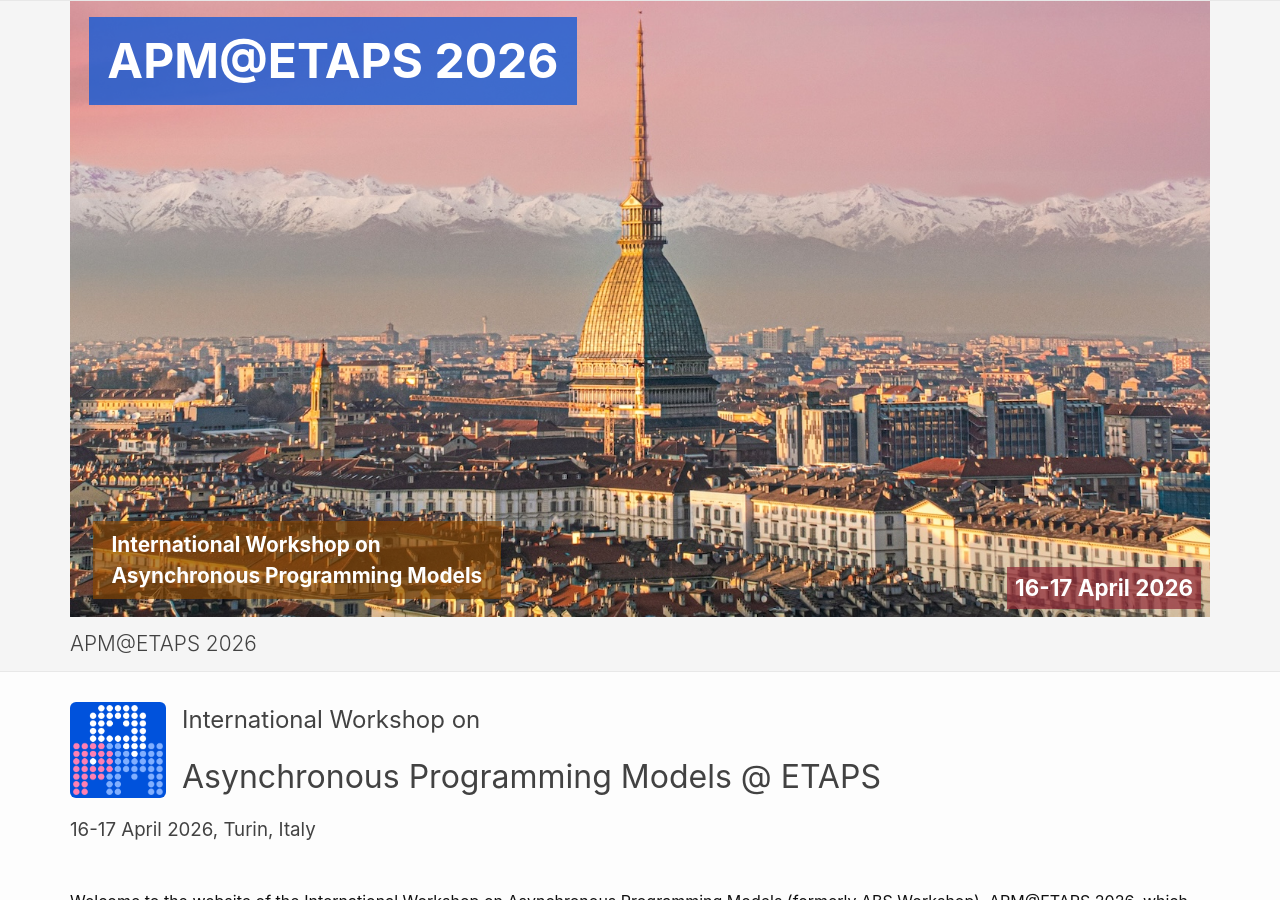
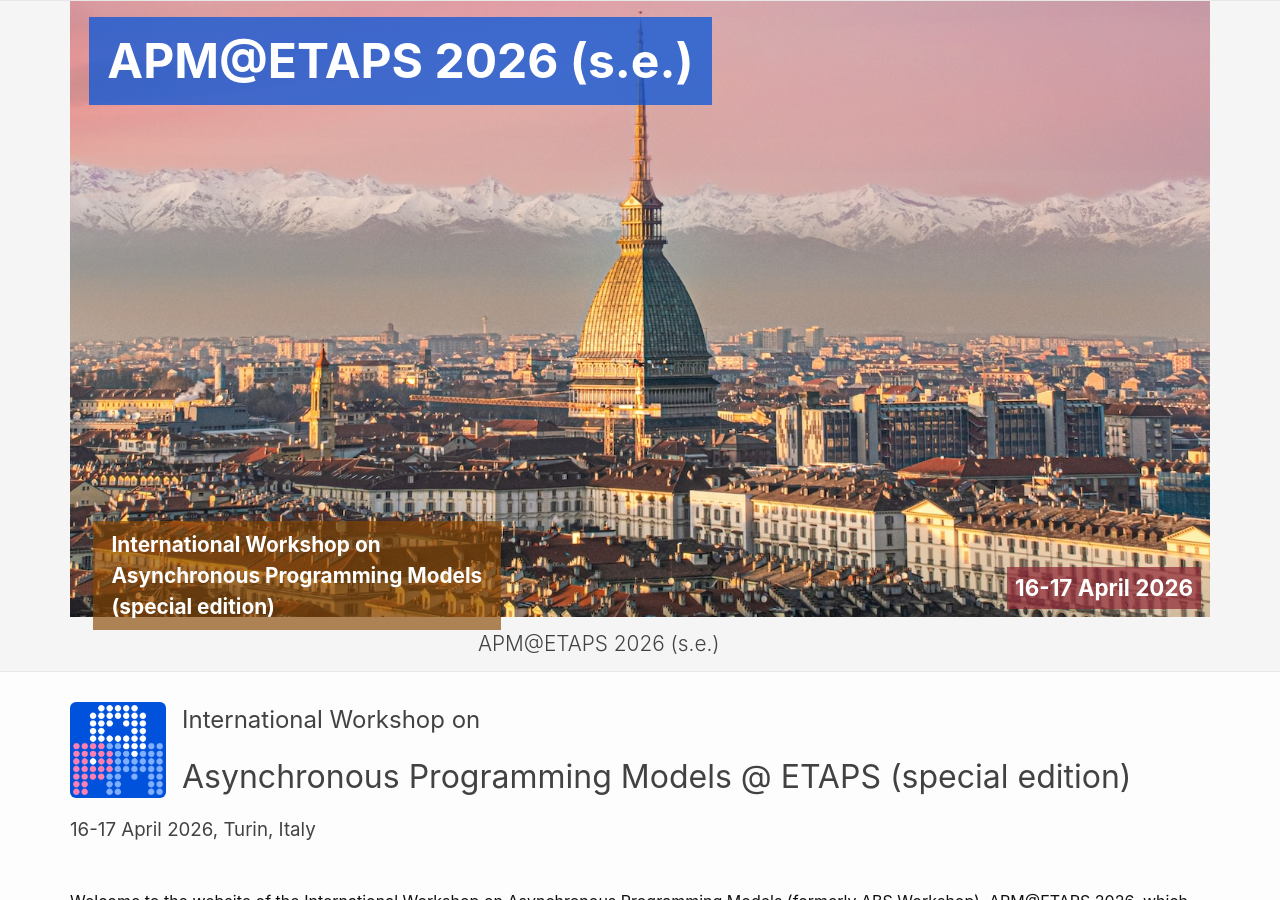
Before and after one commit to apm-workshop/at-etaps2026, a Jekyll site: the page built from _pages/index.md, in a window 1280 px wide and 900 px high. Built offline with Jekyll 4.4.1, drawn with Linux system fonts in a browser that asks for light colours.

Commit message:
updated s.e. names

```diff
--- a/_config.yml
+++ b/_config.yml
@@ -19,8 +19,8 @@
 # in the templates via {{ site.myvariable }}.
 
 include: [_pages]
-title: APM@ETAPS 2026
-subtitle: International Asynchronous Programming Models Workshop - After ETAPS Edition, in Turin, Italy
+title: APM@ETAPS 2026 (s.e.)
+subtitle: International Asynchronous Programming Models Workshop (s.e.) - After ETAPS Edition, in Turin, Italy
 date: 16-17 April 2026
 baseurl: "/at-ETAPS2026" # the subpath of your site, e.g. /blog
 url: "" # the base hostname & protocol for your site, e.g. http://example.com
--- a/_includes/header.html
+++ b/_includes/header.html
@@ -1,13 +1,13 @@
 <header class="site-header" role="banner">
 
   <div class="wrapper header-wrapper">
-    <div class="header-title"><a rel="author" href="/2026/">{{ site.title | escape }}</a></div>
+    <div class="header-title"><a rel="author" href="/at-etaps2026/">{{ site.title | escape }}</a></div>
     <!-- <div class="header-optsubtitle"><a rel="author" href="/2026/">{{ site.subtitle | escape }}</a></div> -->
     <div class="headerImage">
     <!-- https://coolors.co/f8db2d-5bc0eb-e55934-fa7921-102542 -->
       <img src="{{ '/assets/images/turin.jpg' | relative_url }}" />
       <div class="header-optsubtitle">
-        <a rel="author" href="/2026/">International Workshop on</br>Asynchronous Programming Models</a>
+        <a rel="author" href="/at-etaps2026/">International Workshop on</br>Asynchronous Programming Models</br>(special edition)</a>
       </div>
       <div class="header-subtitle">{{ site.date | escape }}</div>
 
--- a/_layouts/home.html
+++ b/_layouts/home.html
@@ -7,7 +7,7 @@ layout: default
     <div class="left-logo"><img src="favicon.png"></div>
 
     <h2>International Workshop on</h2>
-    <h1 class="page-title">{{ page.list_title | default: "Asynchronous Programming Models @ ETAPS" }}</h1>
+    <h1 class="page-title">{{ page.list_title | default: "Asynchronous Programming Models @ ETAPS (special edition)" }}</h1>
     <h3>{{site.date | escape}}, Turin, Italy</h3>
     <!-- <h3>Organised by the University of Porto, Portugal</h3> -->
       <div class="page-content">
```
